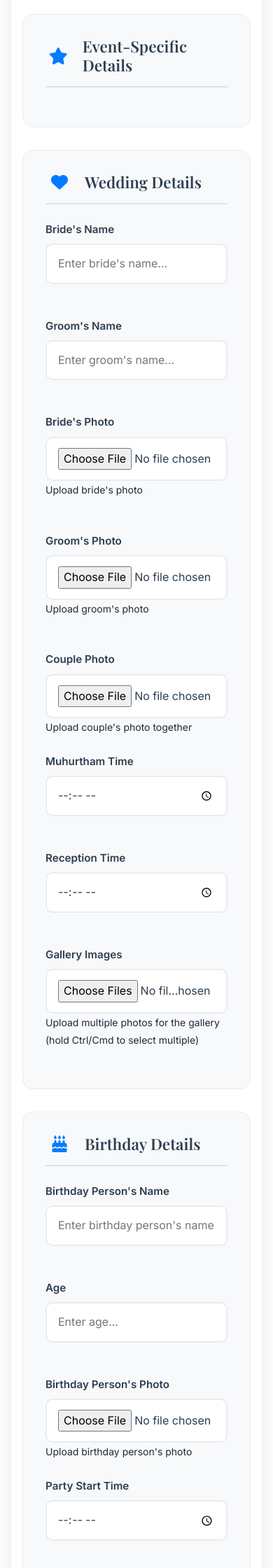
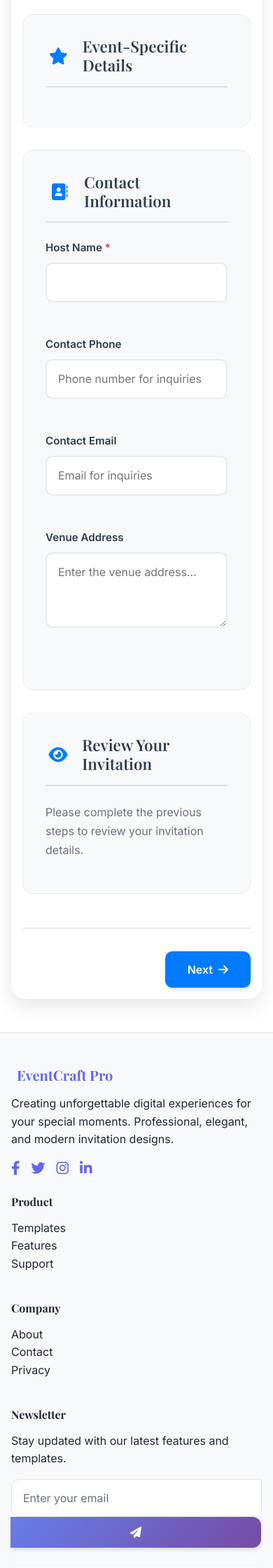
Before and after one commit to Madhan098/eventcraft, a Flask app: page /create-invitation in a window 390 px wide. Shown: the part 2313-4553 px from the top of the page at 70% size. Run offline with Flask 3, Linux system fonts and the light colour scheme; a user stored in the database is signed in.

Commit message:
Assistant checkpoint: Fix form to show only relevant event fields based on template
Assistant generated file changes:
- templates/invitation/create.html: Fix event-specific sections to show only relevant fields based on template, Update JavaScript to show proper event sections

---

User prompt:

Event-Specific Details
Bride's Name
radhe
Groom's Name
krishna
Muhurtham Time

12:30 PM
Reception Time

07:30 PM
Wedding Details
Bride's Name
Enter bride's name...
Groom's Name
Enter groom's name...
Bride's Photo
No file chosen Upload bride's photo
Groom's Photo
No file chosen Upload groom's photo
Couple Photo
No file chosen Upload couple's photo together
Muhurtham Time

--:-- --
Reception Time

--:-- --
Gallery Images
No file chosen Upload multiple photos for the gallery (hold Ctrl/Cmd to select multiple)
Birthday Details
Birthday Person's Name
Enter birthday person's name...
Age
Enter age...
Birthday Person's Photo
No file chosen Upload birthday person's photo
Party Start Time

--:-- --
Dinner Time

--:-- --
Gallery Images
No file chosen Upload multiple photos for the gallery
Contact Information
Host Name
Contact Phone
Phone number for inquiries
Contact Email
Email for inquiries
Venue Address
Enter the venue address...
Review Your Invitation
Please complete the previous steps to review your invitation details.

 i can see the wedding and birthday both details in the same form

Replit-Commit-Author: Assistant
Replit-Commit-Session-Id: b090a485-2975-43e7-af43-ea616b0678fb

```diff
--- a/templates/invitation/create.html
+++ b/templates/invitation/create.html
@@ -664,113 +664,9 @@
 
         <!-- Step 2: Photos & Additional Info -->
         <div class="form-step" id="step2">
-            <!-- Wedding Event Fields -->
-            <div class="event-section" id="weddingSection">
-                <div class="form-section">
-                    <div class="section-header">
-                        <i class="fas fa-heart"></i>
-                        <h3>Wedding Details</h3>
-                    </div>
-
-                    <div class="form-grid">
-                        <div class="form-group">
-                            <label class="form-label">Bride's Name</label>
-                            <input type="text" class="form-input" id="brideName" name="brideName"
-                                   placeholder="Enter bride's name...">
-                        </div>
-                        <div class="form-group">
-                            <label class="form-label">Groom's Name</label>
-                            <input type="text" class="form-input" id="groomName" name="groomName"
-                                   placeholder="Enter groom's name...">
-                        </div>
-                    </div>
-
-                    <div class="form-grid">
-                        <div class="form-group">
-                            <label class="form-label">Bride's Photo</label>
-                            <input type="file" class="form-input" id="brideImage" name="brideImage" accept="image/*">
-                            <small class="form-hint">Upload bride's photo</small>
-                        </div>
-
-                        <div class="form-group">
-                            <label class="form-label">Groom's Photo</label>
-                            <input type="file" class="form-input" id="groomImage" name="groomImage" accept="image/*">
-                            <small class="form-hint">Upload groom's photo</small>
-                        </div>
-                    </div>
-
-                    <div class="form-group">
-                        <label class="form-label">Couple Photo</label>
-                        <input type="file" class="form-input" id="coupleImage" name="coupleImage" accept="image/*">
-                        <small class="form-hint">Upload couple's photo together</small>
-                    </div>
-
-                    <div class="form-grid">
-                        <div class="form-group">
-                            <label class="form-label">Muhurtham Time</label>
-                            <input type="time" class="form-input" id="muhurthamTime" name="muhurthamTime">
-                        </div>
-
-                        <div class="form-group">
-                            <label class="form-label">Reception Time</label>
-                            <input type="time" class="form-input" id="receptionTime" name="receptionTime">
-                        </div>
-                    </div>
-
-                    <div class="form-group">
-                        <label class="form-label">Gallery Images</label>
-                        <input type="file" class="form-input" id="galleryImages" name="galleryImages" accept="image/*" multiple>
-                        <small class="form-hint">Upload multiple photos for the gallery (hold Ctrl/Cmd to select multiple)</small>
-                    </div>
-                </div>
-            </div>
-
-            <!-- Birthday Event Fields -->
-            <div class="event-section" id="birthdaySection">
-                <div class="form-section">
-                    <div class="section-header">
-                        <i class="fas fa-birthday-cake"></i>
-                        <h3>Birthday Details</h3>
-                    </div>
-
-                    <div class="form-grid">
-                        <div class="form-group">
-                            <label class="form-label">Birthday Person's Name</label>
-                            <input type="text" class="form-input" id="birthdayPerson" name="birthdayPerson"
-                                   placeholder="Enter birthday person's name...">
-                        </div>
-
-                        <div class="form-group">
-                            <label class="form-label">Age</label>
-                            <input type="number" class="form-input" id="age" name="age"
-                                   placeholder="Enter age...">
-                        </div>
-                    </div>
-
-                    <div class="form-group">
-                        <label class="form-label">Birthday Person's Photo</label>
-                        <input type="file" class="form-input" id="birthdayImage" name="birthdayImage" accept="image/*">
-                        <small class="form-hint">Upload birthday person's photo</small>
-                    </div>
-
-                    <div class="form-grid">
-                        <div class="form-group">
-                            <label class="form-label">Party Start Time</label>
-                            <input type="time" class="form-input" id="startTime" name="startTime">
-                        </div>
-
-                        <div class="form-group">
-                            <label class="form-label">Dinner Time</label>
-                            <input type="time" class="form-input" id="dinnerTime" name="dinnerTime">
-                        </div>
-                    </div>
-
-                    <div class="form-group">
-                        <label class="form-label">Gallery Images</label>
-                        <input type="file" class="form-input" id="birthdayGalleryImages" name="galleryImages" accept="image/*" multiple>
-                        <small class="form-hint">Upload multiple photos for the gallery</small>
-                    </div>
-                </div>
+            <!-- Event-specific photo sections based on template -->
+            <div id="eventPhotosSection">
+                <!-- This will be populated by JavaScript based on the selected template -->
             </div>
 
             <!-- Contact Information -->
@@ -977,9 +873,8 @@ document.addEventListener('DOMContentLoaded', function() {
 // Show event-specific fields based on template
 function showEventSpecificFields() {
     const urlParams = new URLSearchParams(window.location.search);
-    const template = urlParams.get('template');
+    const template = urlParams.get('template') || '';
 
-    if (template) {
     // Hide all event-specific sections first
     document.querySelectorAll('.event-specific-fields').forEach(section => {
         section.style.display = 'none';
@@ -988,18 +883,167 @@ function showEventSpecificFields() {
     // Show the appropriate section based on template
     if (template.includes('wedding')) {
         document.getElementById('weddingFields').style.display = 'block';
+        showEventPhotosSection('wedding');
     } else if (template.includes('birthday')) {
         document.getElementById('birthdayFields').style.display = 'block';
+        showEventPhotosSection('birthday');
     } else if (template.includes('babyshower')) {
         document.getElementById('babyshowerFields').style.display = 'block';
+        showEventPhotosSection('babyshower');
     } else if (template.includes('graduation')) {
         document.getElementById('graduationFields').style.display = 'block';
+        showEventPhotosSection('graduation');
     } else if (template.includes('anniversary')) {
         document.getElementById('anniversaryFields').style.display = 'block';
+        showEventPhotosSection('anniversary');
     } else if (template.includes('retirement')) {
         document.getElementById('retirementFields').style.display = 'block';
+        showEventPhotosSection('retirement');
     }
 }
+
+// Show appropriate photo section in Step 2
+function showEventPhotosSection(eventType) {
+    const photosSection = document.getElementById('eventPhotosSection');
+    let html = '';
+
+    if (eventType === 'wedding') {
+        html = `
+            <div class="form-section">
+                <div class="section-header">
+                    <i class="fas fa-heart"></i>
+                    <h3>Wedding Photos & Additional Details</h3>
+                </div>
+
+                <div class="form-grid">
+                    <div class="form-group">
+                        <label class="form-label">Bride's Photo</label>
+                        <input type="file" class="form-input" id="brideImage" name="brideImage" accept="image/*">
+                        <small class="form-hint">Upload bride's photo</small>
+                    </div>
+
+                    <div class="form-group">
+                        <label class="form-label">Groom's Photo</label>
+                        <input type="file" class="form-input" id="groomImage" name="groomImage" accept="image/*">
+                        <small class="form-hint">Upload groom's photo</small>
+                    </div>
+                </div>
+
+                <div class="form-group">
+                    <label class="form-label">Couple Photo</label>
+                    <input type="file" class="form-input" id="coupleImage" name="coupleImage" accept="image/*">
+                    <small class="form-hint">Upload couple's photo together</small>
+                </div>
+
+                <div class="form-group">
+                    <label class="form-label">Gallery Images</label>
+                    <input type="file" class="form-input" id="galleryImages" name="galleryImages" accept="image/*" multiple>
+                    <small class="form-hint">Upload multiple photos for the gallery (hold Ctrl/Cmd to select multiple)</small>
+                </div>
+            </div>
+        `;
+    } else if (eventType === 'birthday') {
+        html = `
+            <div class="form-section">
+                <div class="section-header">
+                    <i class="fas fa-birthday-cake"></i>
+                    <h3>Birthday Photos & Additional Details</h3>
+                </div>
+
+                <div class="form-group">
+                    <label class="form-label">Birthday Person's Photo</label>
+                    <input type="file" class="form-input" id="birthdayImage" name="birthdayImage" accept="image/*">
+                    <small class="form-hint">Upload birthday person's photo</small>
+                </div>
+
+                <div class="form-group">
+                    <label class="form-label">Gallery Images</label>
+                    <input type="file" class="form-input" id="galleryImages" name="galleryImages" accept="image/*" multiple>
+                    <small class="form-hint">Upload multiple photos for the gallery</small>
+                </div>
+            </div>
+        `;
+    } else if (eventType === 'babyshower') {
+        html = `
+            <div class="form-section">
+                <div class="section-header">
+                    <i class="fas fa-baby"></i>
+                    <h3>Baby Shower Photos & Additional Details</h3>
+                </div>
+
+                <div class="form-group">
+                    <label class="form-label">Gallery Images</label>
+                    <input type="file" class="form-input" id="galleryImages" name="galleryImages" accept="image/*" multiple>
+                    <small class="form-hint">Upload multiple photos for the gallery</small>
+                </div>
+            </div>
+        `;
+    } else if (eventType === 'graduation') {
+        html = `
+            <div class="form-section">
+                <div class="section-header">
+                    <i class="fas fa-graduation-cap"></i>
+                    <h3>Graduation Photos & Additional Details</h3>
+                </div>
+
+                <div class="form-group">
+                    <label class="form-label">Graduate's Photo</label>
+                    <input type="file" class="form-input" id="graduateImage" name="graduateImage" accept="image/*">
+                    <small class="form-hint">Upload graduate's photo</small>
+                </div>
+
+                <div class="form-group">
+                    <label class="form-label">Gallery Images</label>
+                    <input type="file" class="form-input" id="galleryImages" name="galleryImages" accept="image/*" multiple>
+                    <small class="form-hint">Upload multiple photos for the gallery</small>
+                </div>
+            </div>
+        `;
+    } else if (eventType === 'anniversary') {
+        html = `
+            <div class="form-section">
+                <div class="section-header">
+                    <i class="fas fa-heart"></i>
+                    <h3>Anniversary Photos & Additional Details</h3>
+                </div>
+
+                <div class="form-group">
+                    <label class="form-label">Couple Photo</label>
+                    <input type="file" class="form-input" id="coupleImage" name="coupleImage" accept="image/*">
+                    <small class="form-hint">Upload couple's photo</small>
+                </div>
+
+                <div class="form-group">
+                    <label class="form-label">Gallery Images</label>
+                    <input type="file" class="form-input" id="galleryImages" name="galleryImages" accept="image/*" multiple>
+                    <small class="form-hint">Upload multiple photos for the gallery</small>
+                </div>
+            </div>
+        `;
+    } else if (eventType === 'retirement') {
+        html = `
+            <div class="form-section">
+                <div class="section-header">
+                    <i class="fas fa-chair"></i>
+                    <h3>Retirement Photos & Additional Details</h3>
+                </div>
+
+                <div class="form-group">
+                    <label class="form-label">Honoree's Photo</label>
+                    <input type="file" class="form-input" id="honoreeImage" name="honoreeImage" accept="image/*">
+                    <small class="form-hint">Upload retiring person's photo</small>
+                </div>
+
+                <div class="form-group">
+                    <label class="form-label">Gallery Images</label>
+                    <input type="file" class="form-input" id="galleryImages" name="galleryImages" accept="image/*" multiple>
+                    <small class="form-hint">Upload multiple photos for the gallery</small>
+                </div>
+            </div>
+        `;
+    }
+
+    photosSection.innerHTML = html;
 }
 </script>
 {% endblock %}
```
Lines whose indentation alone changed are shown as unchanged.
